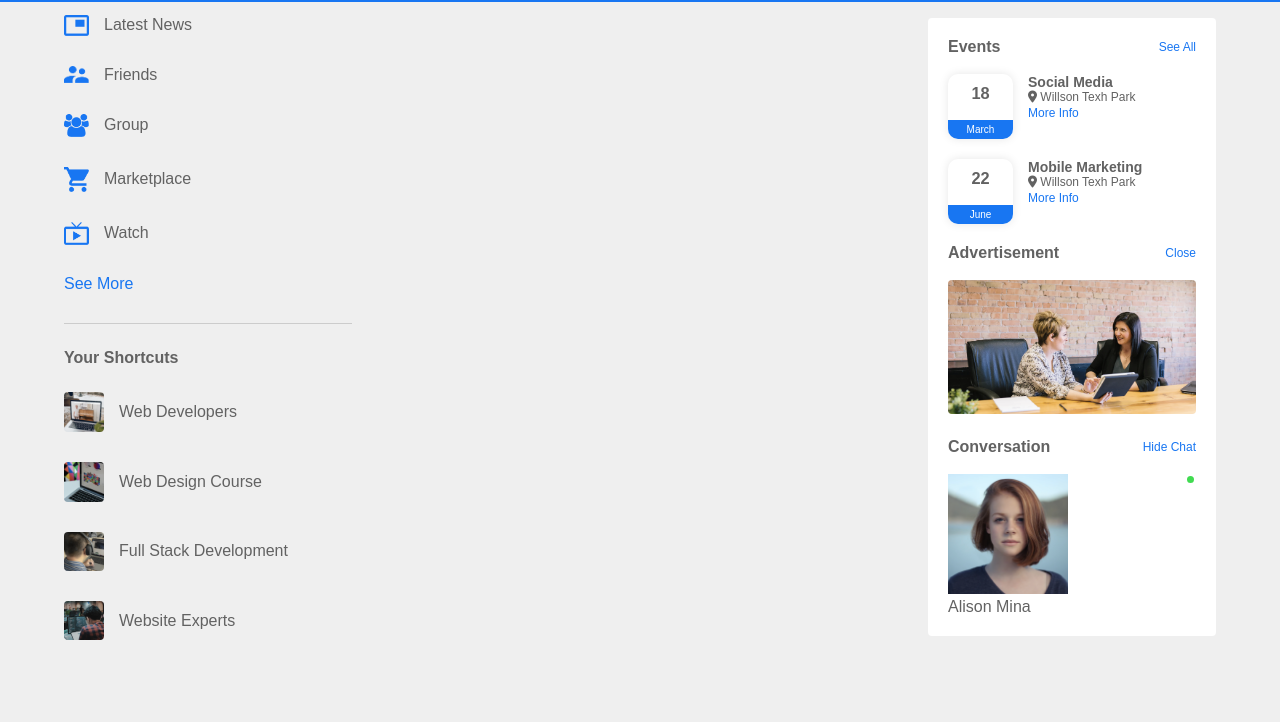
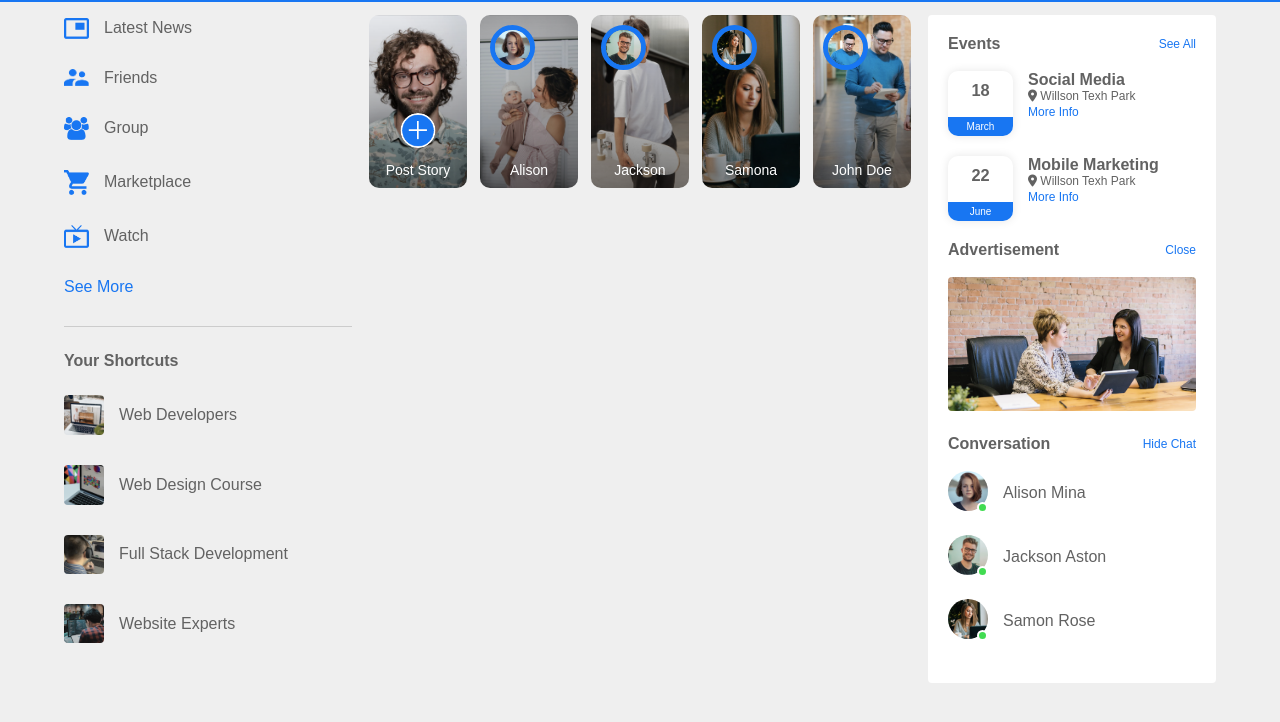
Before and after one commit to Roestee/SocialBook, a plain HTML site: page index.html in a window 1280 px wide. Shown: the part 52-774 px from the top of the page. Drawn offline with Linux system fonts and the light colour scheme.

Commit message:
main content

```diff
--- a/index.html
+++ b/index.html
@@ -56,7 +56,30 @@
       </div>
 
       <!-- -------------------- MAIN CONTENT -------------------- -->
-      <div class="mainContent"></div>
+      <div class="mainContent">
+        <div class="storyGallery">
+          <div class="story story1">
+            <img src="images/upload.png" />
+            <p>Post Story</p>
+          </div>
+          <div class="story story2">
+            <img src="images/member-1.png" />
+            <p>Alison</p>
+          </div>
+          <div class="story story3">
+            <img src="images/member-2.png" />
+            <p>Jackson</p>
+          </div>
+          <div class="story story4">
+            <img src="images/member-3.png" />
+            <p>Samona</p>
+          </div>
+          <div class="story story5">
+            <img src="images/member-4.png" />
+            <p>John Doe</p>
+          </div>
+        </div>
+      </div>
 
       <!-- -------------------- RIGHT SIDEBAR -------------------- -->
       <div class="rightSidebar">
@@ -106,6 +129,18 @@
             </div>
             <p>Alison Mina</p>
           </div>
+          <div class="onlineList">
+            <div class="online">
+              <img src="images/member-2.png" />
+            </div>
+            <p>Jackson Aston</p>
+          </div>
+          <div class="onlineList">
+            <div class="online">
+              <img src="images/member-3.png" />
+            </div>
+            <p>Samon Rose</p>
+          </div>
         </div>
       </div>
     </div>
--- a/style.css
+++ b/style.css
@@ -136,7 +136,7 @@ nav {
   justify-content: space-between;
   margin-bottom: 18px;
 }
-.sidebarTitle h4 {
+.rightSidebar h4 {
   font-weight: 600px;
   font-size: 16px;
 }
@@ -184,3 +184,78 @@ nav {
   margin-bottom: 20px;
   border-radius: 4px;
 }
+.onlineList {
+  display: flex;
+  align-items: center;
+  margin-bottom: 20px;
+}
+.onlineList .online {
+  width: 40px;
+  border-radius: 50%;
+  margin-right: 15px;
+}
+.onlineList .online img {
+  width: 40px;
+  border-radius: 50%;
+}
+.onlineList .online::after {
+  top: unset;
+  bottom: 2px;
+}
+.storyGallery {
+  display: flex;
+  justify-content: space-between;
+  margin-bottom: 20px;
+}
+.story {
+  flex-basis: 18%;
+  padding-top: 32%;
+  position: relative;
+  background-position: center;
+  background-size: cover;
+  border-radius: 10px;
+}
+.story img {
+  position: absolute;
+  width: 45px;
+  border-radius: 50%;
+  top: 10px;
+  left: 10px;
+  border: 5px solid #1876f2;
+}
+.story p {
+  position: absolute;
+  bottom: 10px;
+  width: 100%;
+  text-align: center;
+  color: #fff;
+  font-size: 14px;
+}
+.story1 {
+  background-image: linear-gradient(transparent, rgba(0, 0, 0, 0.5)),
+    url(images/status-1.png);
+}
+.story2 {
+  background-image: linear-gradient(transparent, rgba(0, 0, 0, 0.5)),
+    url(images/status-2.png);
+}
+.story3 {
+  background-image: linear-gradient(transparent, rgba(0, 0, 0, 0.5)),
+    url(images/status-3.png);
+}
+.story4 {
+  background-image: linear-gradient(transparent, rgba(0, 0, 0, 0.5)),
+    url(images/status-4.png);
+}
+.story5 {
+  background-image: linear-gradient(transparent, rgba(0, 0, 0, 0.5)),
+    url(images/status-5.png);
+}
+.story.story1 img {
+  top: unset;
+  left: 50%;
+  bottom: 40px;
+  transform: translateX(-50%);
+  border: 0;
+  width: 35px;
+}
```
